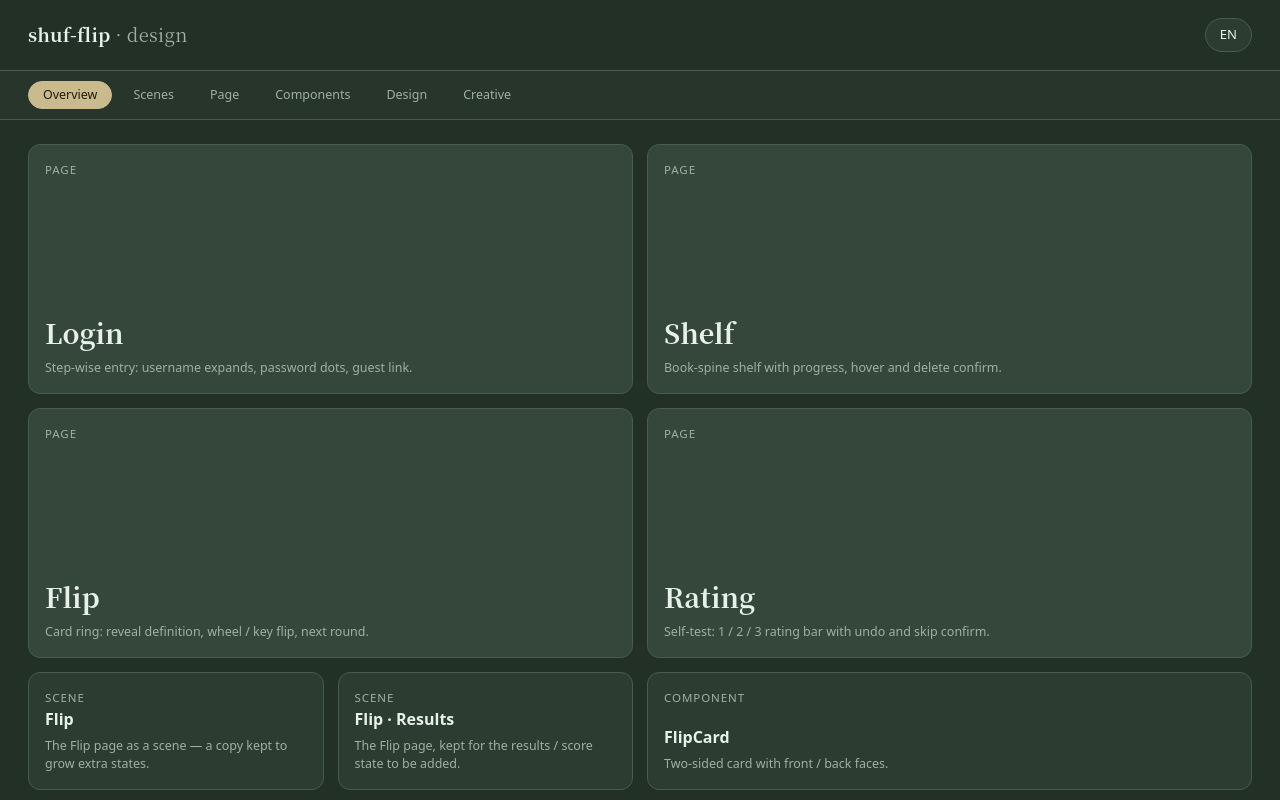
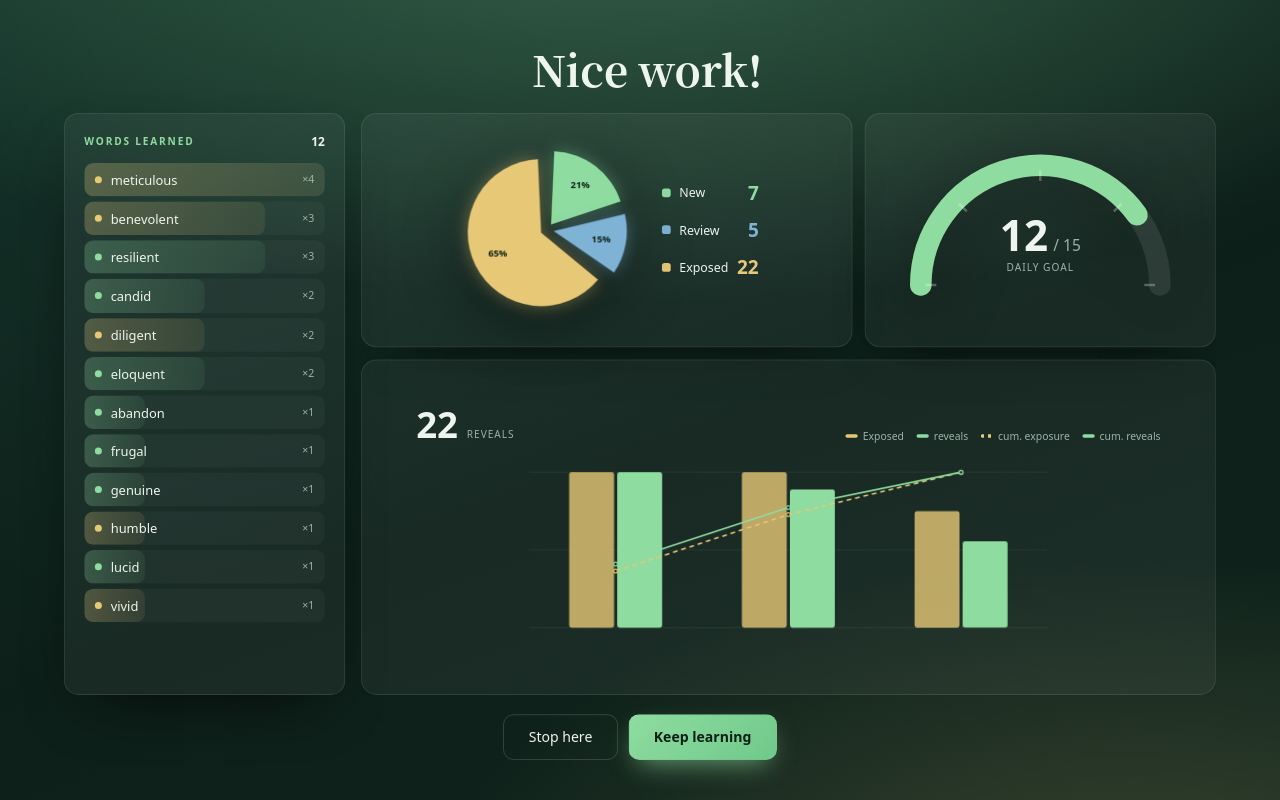
Before and after one commit to imfiiish/webDesign, a React (Vite) app in the folder shuf-flip/: page /results in a window 1280 px wide. Before the commit this address led to /. Built offline with nearby package versions, Linux system fonts and the light colour scheme.

Commit message:
feat: add Result and Progress pages
- Result: the round summary as a standalone page (FlipResults gains a
  contained mode so it fills the page instead of the viewport)
- Progress: an empty placeholder that still gets the shared
  open-full-page button

```diff
--- a/shuf-flip/src/App.tsx
+++ b/shuf-flip/src/App.tsx
@@ -5,6 +5,8 @@ import Login from './pages/login'
 import Shelf from './pages/shelf'
 import Flip from './pages/flip'
 import Rating from './pages/rating'
+import Results from './pages/results'
+import Progress from './pages/progress'
 import Scene from './pages/scene'
 
 export default function App() {
@@ -17,6 +19,8 @@ export default function App() {
           <Route path="/shelf" element={<Shelf />} />
           <Route path="/flip" element={<Flip />} />
           <Route path="/rating" element={<Rating />} />
+          <Route path="/results" element={<Results />} />
+          <Route path="/progress" element={<Progress />} />
           <Route path="/scene/:id" element={<Scene />} />
           <Route path="*" element={<Navigate to="/" replace />} />
         </Routes>
--- a/shuf-flip/src/catalog.ts
+++ b/shuf-flip/src/catalog.ts
@@ -74,6 +74,28 @@ export const PAGES: CatalogEntry[] = [
     status: 'ready',
     variants: [DEFAULT_VARIANT],
   },
+  {
+    id: 'results',
+    kind: 'page',
+    title: 'Result',
+    description: {
+      en: 'Round summary: words learned, goal gauge and reveal charts.',
+      zh: '本轮小结：学习词汇、目标弧与翻开图表。',
+    },
+    status: 'ready',
+    variants: [DEFAULT_VARIANT],
+  },
+  {
+    id: 'progress',
+    kind: 'page',
+    title: 'Progress',
+    description: {
+      en: 'Learning progress over time — placeholder.',
+      zh: '学习进度随时间的变化——占位。',
+    },
+    status: 'ready',
+    variants: [DEFAULT_VARIANT],
+  },
 ]
 
 // Scenes: a page assembled with extra state (e.g. an end dialog) — more than
--- a/shuf-flip/src/pages/home/FlipResults.tsx
+++ b/shuf-flip/src/pages/home/FlipResults.tsx
@@ -27,6 +27,8 @@ type Props = {
   stats: ResultsStats
   onContinue: () => void
   onStop: () => void
+  /** Fill the parent instead of overlaying the viewport (standalone page). */
+  contained?: boolean
 }
 
 /** Daily target the goal gauge measures against. */
@@ -40,7 +42,12 @@ const STAGE_H = 900
  *  live in a left rail; the summary reads as a small report — a composition
  *  halo, a daily-goal gauge and the round's reveal pace. Free of the app
  *  tokens on purpose — it is meant to feel like a reward screen. */
-export default function FlipResults({ stats, onContinue, onStop }: Props) {
+export default function FlipResults({
+  stats,
+  onContinue,
+  onStop,
+  contained = false,
+}: Props) {
   const { t } = useI18n()
   const { stageRef, scale } = useStageScale(STAGE_W, STAGE_H)
   const { studied, newWords, reviewWords, exposed, words, rounds, deck } =
@@ -60,7 +67,10 @@ export default function FlipResults({ stats, onContinue, onStop }: Props) {
   )
 
   return (
-    <div className="results" ref={stageRef}>
+    <div
+      className={`results${contained ? ' results--contained' : ''}`}
+      ref={stageRef}
+    >
       <div
         className="results-stage"
         style={{ '--s': scale } as CSSProperties}
--- a/shuf-flip/src/pages/home/PageView.tsx
+++ b/shuf-flip/src/pages/home/PageView.tsx
@@ -7,6 +7,8 @@ import Login from '../login'
 import Shelf from '../shelf'
 import Flip from '../flip'
 import Rating from '../rating'
+import Results from '../results'
+import Progress from '../progress'
 
 // Implemented pages render live in the panel. All take an optional `variant`
 // (currently only Flip uses it) — pages ignore it when they have no variants.
@@ -15,6 +17,8 @@ const PAGE_VIEWS: Record<string, ComponentType<{ variant?: string }>> = {
   shelf: Shelf,
   flip: Flip,
   rating: Rating,
+  results: Results,
+  progress: Progress,
 }
 
 type Selection = { page: string; variant: string }
--- a/shuf-flip/src/pages/home/flipResults.css
+++ b/shuf-flip/src/pages/home/flipResults.css
@@ -23,6 +23,12 @@
     ),
     linear-gradient(160deg, #14332a 0%, #0d1f19 55%, #10251d 100%);
   animation: results-in 420ms cubic-bezier(0.22, 1, 0.36, 1);
+}
+
+/* standalone page: fill the host page instead of overlaying the viewport */
+.results--contained {
+  position: absolute;
+  inset: 0;
 }
 
 /* Fixed design canvas, scaled as one unit (see useStageScale) so every screen
--- a/shuf-flip/src/pages/home/home.css
+++ b/shuf-flip/src/pages/home/home.css
@@ -257,7 +257,9 @@ a.tile {
 .panel.panel-preview .login-page,
 .panel.panel-preview .shelf,
 .panel.panel-preview .flip,
-.panel.panel-preview .rating {
+.panel.panel-preview .rating,
+.panel.panel-preview .results-page,
+.panel.panel-preview .progress-page {
   min-height: 100%;
 }
 
--- /dev/null
+++ b/shuf-flip/src/pages/progress/index.tsx
@@ -0,0 +1,11 @@
+import BackButton from '../../components/BackButton'
+import './progress.css'
+
+/** Progress page — a placeholder screen, to be designed later. */
+export default function Progress() {
+  return (
+    <div className="progress-page">
+      <BackButton />
+    </div>
+  )
+}
--- /dev/null
+++ b/shuf-flip/src/pages/progress/progress.css
@@ -0,0 +1,6 @@
+/* Progress page — placeholder for now; only the chrome is in place. */
+
+.progress-page {
+  position: relative;
+  min-height: 100vh;
+}
--- /dev/null
+++ b/shuf-flip/src/pages/results/index.tsx
@@ -0,0 +1,37 @@
+import { useNavigate } from 'react-router-dom'
+import FlipResults, { type ResultsStats } from '../home/FlipResults'
+import { LEARNED, NEW, REVIEW, TOTAL } from '../home/resultWordsData'
+import './results.css'
+
+/** A finished three-round session used to preview the summary. */
+const ROUNDS = [
+  { e: 8, r: 9 },
+  { e: 8, r: 8 },
+  { e: 6, r: 5 },
+]
+
+const STATS: ResultsStats = {
+  studied: LEARNED.length,
+  newWords: NEW.length,
+  reviewWords: REVIEW.length,
+  exposed: ROUNDS.reduce((sum, d) => sum + d.e, 0),
+  reveals: TOTAL,
+  words: LEARNED.map((d) => ({ word: d.w, count: d.n, kind: d.kind })),
+  rounds: ROUNDS,
+  deck: 8,
+}
+
+/** Result page: the round summary on its own, no deck to play first. */
+export default function Results() {
+  const navigate = useNavigate()
+  return (
+    <div className="results-page">
+      <FlipResults
+        stats={STATS}
+        onContinue={() => navigate('/flip')}
+        onStop={() => navigate('/')}
+        contained
+      />
+    </div>
+  )
+}
--- /dev/null
+++ b/shuf-flip/src/pages/results/results.css
@@ -0,0 +1,9 @@
+/* Result page root — hosts the full-screen summary as an inline page.
+   z-index: 0 keeps the summary in its own stacking context so the shared
+   "open full page" button stays visible and clickable on top of it. */
+
+.results-page {
+  position: relative;
+  z-index: 0;
+  min-height: 100vh;
+}
```
